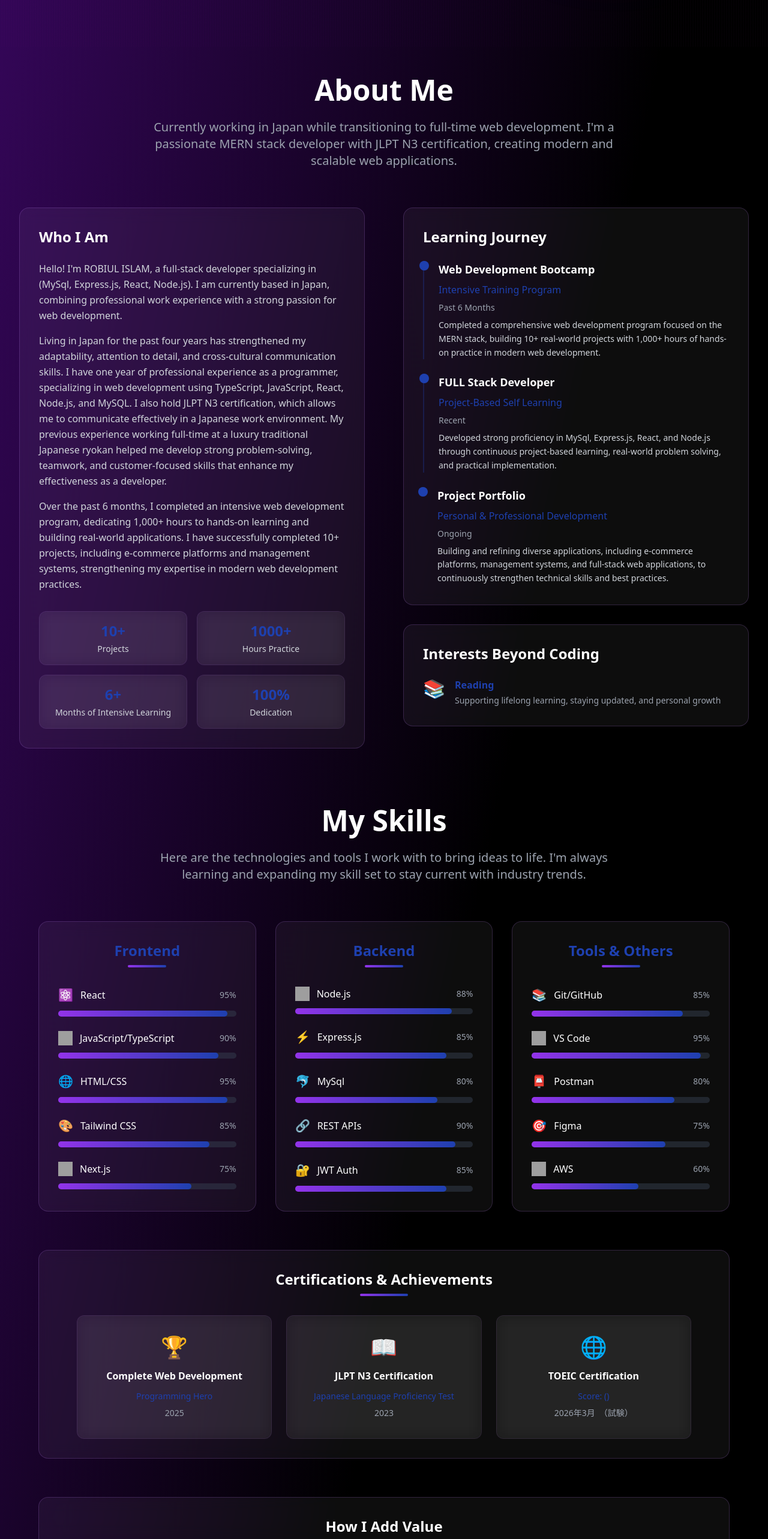
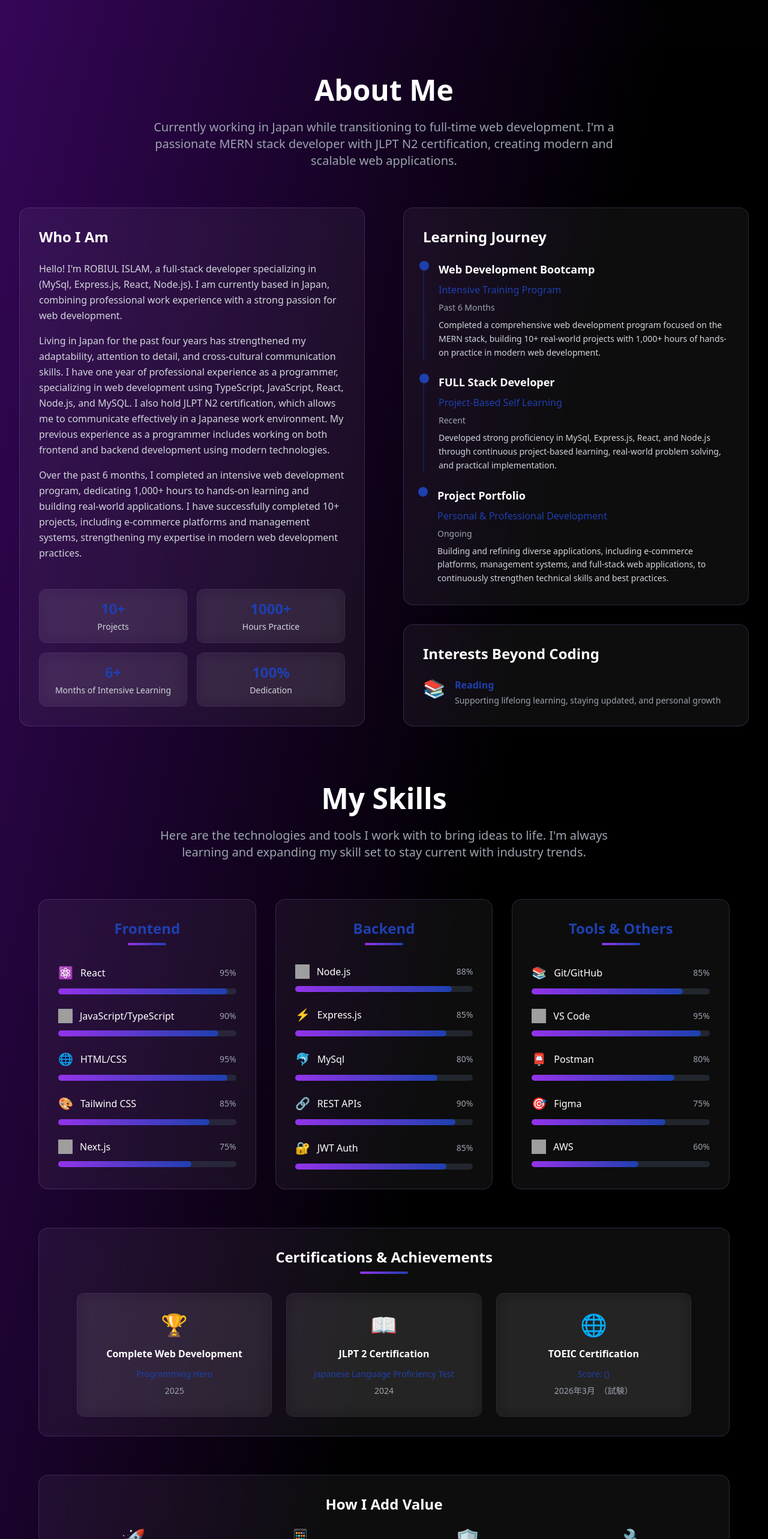
Before and after one commit to robiulislam8726/my-portfolio, a React (Create React App) app: page /my-portfolio/work in a window 1280 px wide. Shown: the part 722-3288 px from the top of the page at 60% size. Built offline with nearby package versions, Linux system fonts and the light colour scheme; grey boxes are pictures that could not be loaded.

Commit message:
add some correction

```diff
--- a/src/components/About.js
+++ b/src/components/About.js
@@ -32,7 +32,7 @@ const About = () => {
           </h2>
           <p className="text-gray-400 text-lg lg:text-xl max-w-3xl mx-auto leading-relaxed">
             Currently working in Japan while transitioning to full-time web development.
-            I'm a passionate MERN stack developer with JLPT N3 certification, creating modern
+            I'm a passionate MERN stack developer with JLPT N2 certification, creating modern
             and scalable web applications.
           </p>
         </div>
@@ -47,7 +47,7 @@ const About = () => {
                 combining professional work experience with a strong passion for web development.
               </p>
               <p className="leading-relaxed">
-                  Living in Japan for the past four years has strengthened my adaptability, attention to detail, and cross-cultural communication skills. I have one year of professional experience as a programmer, specializing in web development using TypeScript, JavaScript, React, Node.js, and MySQL. I also hold JLPT N3 certification, which allows me to communicate effectively in a Japanese work environment. My previous experience working full-time at a luxury traditional Japanese ryokan helped me develop strong problem-solving, teamwork, and customer-focused skills that enhance my effectiveness as a developer.
+                  Living in Japan for the past four years has strengthened my adaptability, attention to detail, and cross-cultural communication skills. I have one year of professional experience as a programmer, specializing in web development using TypeScript, JavaScript, React, Node.js, and MySQL. I also hold JLPT N2 certification, which allows me to communicate effectively in a Japanese work environment. My previous experience as a programmer includes working on both frontend and backend development using modern technologies.
               </p>
               <p className="leading-relaxed">
                 Over the past 6 months, I completed an intensive web development program, dedicating 1,000+
--- a/src/components/Navbar.js
+++ b/src/components/Navbar.js
@@ -3,7 +3,7 @@ import React, { useState, useEffect } from 'react';
 const Navbar = () => {
   const navItems = ['About', 'Skills', 'Projects','Work', 'Contact'];
   const [activeSection, setActiveSection] = useState('');
-  const [isOpen, setIsOpen] = useState(false); // ✅ ADD
+  const [isOpen, setIsOpen] = useState(false);
 
   useEffect(() => {
     const handleScroll = () => {
@@ -62,22 +62,22 @@ const Navbar = () => {
         {/* Mobile menu button */}
         <button
           className="md:hidden p-2 rounded-full hover:bg-white/10 transition-colors"
-          onClick={() => setIsOpen(!isOpen)}   // ✅ ADD
+          onClick={() => setIsOpen(!isOpen)}
         >
           <span className="material-icons-outlined text-white text-2xl">
-            menu
+            X
           </span>
         </button>
       </div>
 
       {/* Mobile menu */}
-      {isOpen && (   /* ✅ ADD */
+      {isOpen && (
         <div className="md:hidden mt-4 flex flex-col space-y-4">
           {navItems.map((item, index) => (
             <a
               key={index}
               href={`#${item.toLowerCase()}`}
-              onClick={() => setIsOpen(false)}   // ✅ ADD
+              onClick={() => setIsOpen(false)}
               className="text-gray-300 hover:text-purple-200"
             >
               {item}
--- a/src/components/Skills.js
+++ b/src/components/Skills.js
@@ -42,9 +42,9 @@ const Skills = () => {
       icon: '🏆'
     },
     {
-      title: 'JLPT N3 Certification',
+      title: 'JLPT 2 Certification',
       issuer: 'Japanese Language Proficiency Test',
-      year: '2023',
+      year: '2024',
       icon: '📖'
     },
     {
```
